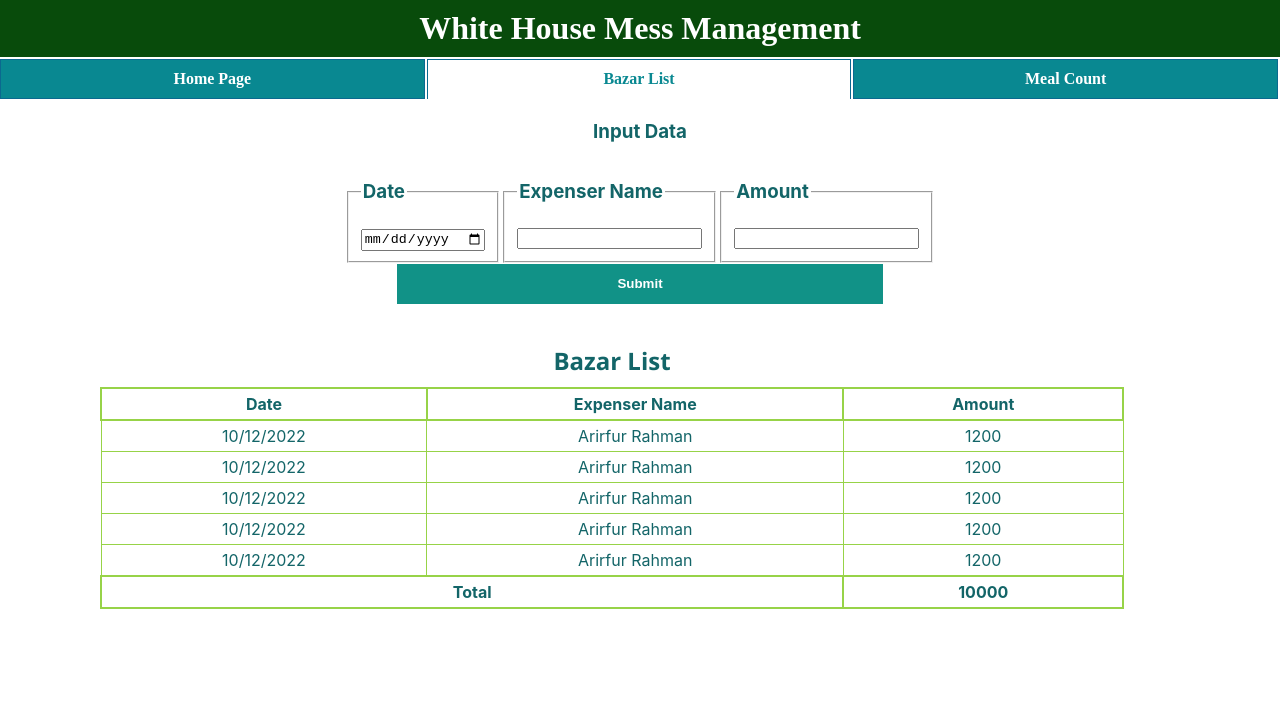
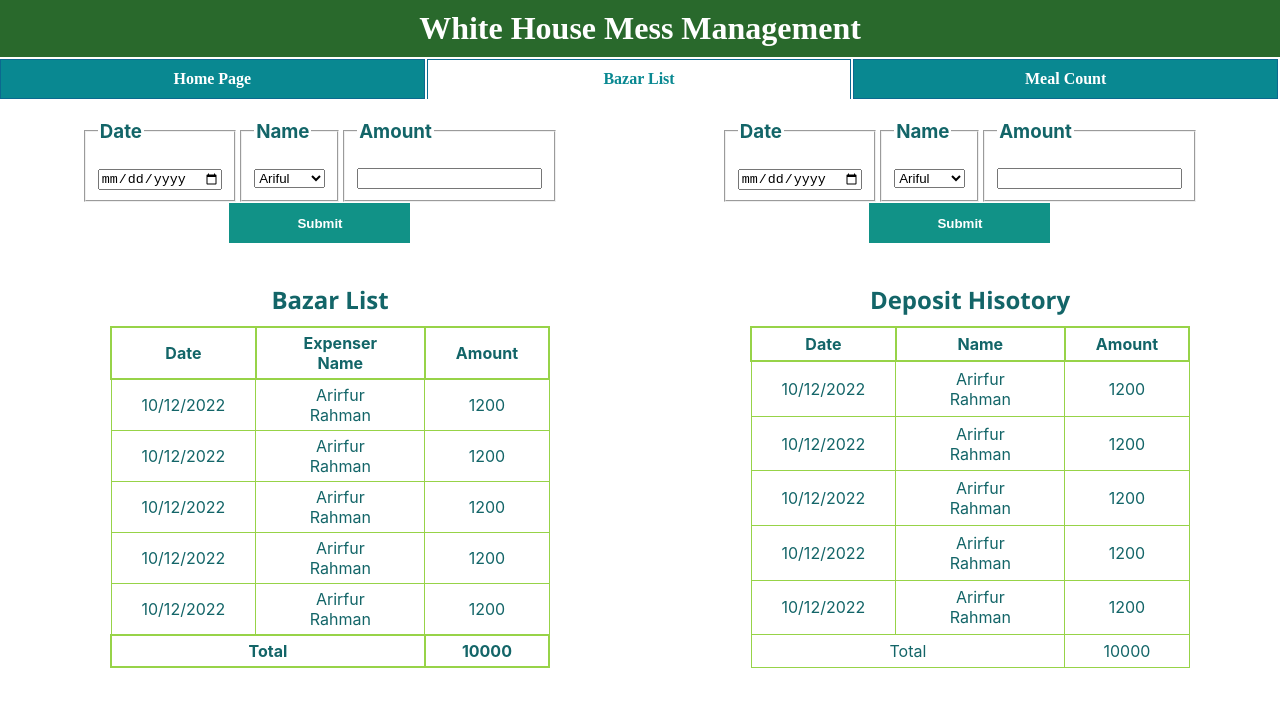
Before and after one commit to aasourav/MessManagement, a React (Create React App) app in the folder frontend/: page /bazar in a window 1280 px wide. Shown: the top 706 px of the page. Built offline with nearby package versions, Linux system fonts and the light colour scheme.

Commit message:
Just normal front end view corrections

```diff
--- a/frontend/src/component/headerComponent/navbar/Navbar.jsx
+++ b/frontend/src/component/headerComponent/navbar/Navbar.jsx
@@ -3,9 +3,9 @@ import './navbar.css';
 export default function Navbar(){
         return(
             <div className="navbar">
-                    <NavLink end to='/' activeClassName='active' className='input'> Home Page </NavLink>
-                    <NavLink end to='/bazar' activeClassName='active' className='input'> Bazar List</NavLink>
-                    <NavLink end to='/meal' activeClassName='active' className='input'> Meal Count </NavLink>
+                    <NavLink end to='/'  className='input'> Home Page </NavLink>
+                    <NavLink end to='/bazar'  className='input'> Bazar List</NavLink>
+                    <NavLink end to='/meal'  className='input'> Meal Count </NavLink>
                 {/* <input type="button" value="Home Page" />
                 <input type="button" value="Bazar List" />
                 <input type="button" value="Meal Count" />
--- a/frontend/src/component/headerComponent/titlebar/titlebar.css
+++ b/frontend/src/component/headerComponent/titlebar/titlebar.css
@@ -1,5 +1,5 @@
 .App{
-    background-color: rgb(8, 75, 11);
+    background-color: rgb(41, 105, 44);
     color: #fff;
 }
 .title{
--- a/frontend/src/component/sectionComponent/baxzarList/Bazar.jsx
+++ b/frontend/src/component/sectionComponent/baxzarList/Bazar.jsx
@@ -4,18 +4,45 @@ export default function Bazar(){
         const arr = [1,2,3,4,5]
         return(
             <div className="main">
+                <div className='form_data'>
                     <form action="">
-                        <div className="inputData">
-                            <h3>Input Data</h3>
-                        </div>
-                        <div className="fieldSet">
+
+
+                        <div className="fieldSet fset">
                                 <fieldset>
                                     <legend> <h3>Date</h3></legend>
                                     <input type="date" name="" id="" />
                                 </fieldset>
                                 <fieldset>
-                                <legend> <h3>Expenser Name</h3></legend>
+                                <legend> <h3>Name</h3></legend>
+                                    <select name="" id="">
+                                        <option value="">Ariful</option>
+                                        <option value="">Sourav</option>
+                                        <option value="">Mannan</option>
+                                    </select>
+                                </fieldset>
+                                <fieldset>
+                                    <legend> <h3>Amount</h3></legend>
                                     <input type="text" name="" id="" />
+                                </fieldset>
+
+
+                        </div>
+                        <input className="submit" type="button" value="Submit" />
+                    </form>
+                    <form action="">
+                        <div className="fieldSet fset1">
+                                <fieldset>
+                                    <legend> <h3>Date</h3></legend>
+                                    <input type="date" name="" id="" />
+                                </fieldset>
+                                <fieldset>
+                                    <legend> <h3>Name</h3></legend>
+                                    <select name="" id="">
+                                        <option value="">Ariful</option>
+                                        <option value="">Sourav</option>
+                                        <option value="">Mannan</option>
+                                    </select>
                                 </fieldset>
                                 <fieldset>
                                     <legend> <h3>Amount</h3></legend>
@@ -24,8 +51,11 @@ export default function Bazar(){
                         </div>
                         <input className="submit" type="button" value="Submit" />
                     </form>
+                </div>
+                <div className="table_data">
                     <table>
                         <caption>Bazar List</caption>
+                        <tbody>
                             <tr>
                                 <th>Date</th>
                                 <th>Expenser Name</th>
@@ -38,7 +68,29 @@ export default function Bazar(){
                                 <th colSpan={2}>Total</th>
                                 <th>10000</th>
                             </tr>
+                        </tbody>
+
                     </table>
+                    <table>
+                        <caption>Deposit Hisotory</caption>
+                        <tbody>
+                        <tr>
+                            <th>Date</th>
+                            <th>Name</th>
+                            {/*next update expenser name
+                            will be in dropdown list */}
+                            <th>Amount</th>
+                        </tr>
+                        <List lists={arr}/>
+                        <tr>
+                            <td colSpan={2}>Total</td>
+                            <td>10000</td>
+                        </tr>
+                        </tbody>
+
+                    </table>
+                </div>
+
             </div>
         )
 
--- a/frontend/src/component/sectionComponent/baxzarList/bazar.css
+++ b/frontend/src/component/sectionComponent/baxzarList/bazar.css
@@ -1,13 +1,26 @@
 .main{
     color: rgb(19, 101, 104);
+    display:flex;
+    flex-direction: row;
+}
+.form_data{
     display: flex;
-    flex-direction: column;
     align-items: center;
+    flex-direction: row;
+    justify-content:space-around;
+    width: 100%;
+}
+.table_data{
+    margin-left: 10px;
+    /* background-color: blueviolet; */
+    width: 100%;
+    display: flex;
 }
 form .fieldSet{
     display: flex;
-    justify-content: center;
+
 }
+
 form{
     display: flex;
     flex-direction: column;
--- a/frontend/src/component/sectionComponent/baxzarList/component/List.jsx
+++ b/frontend/src/component/sectionComponent/baxzarList/component/List.jsx
@@ -2,10 +2,10 @@ export default function List({lists}){
         return(
             <>
                 {lists.map(()=>(
-                    <tr>
-                        <td>10/12/2022</td>
-                        <td>Arirfur Rahman</td>
-                        <td>1200</td>
+                    <tr key={Math.random()}>
+                        <td key={Math.random()}>10/12/2022</td>
+                        <td key={Math.random()}>Arirfur Rahman</td>
+                        <td key={Math.random()}>1200</td>
                     </tr>
                 ))}
             </>
--- a/frontend/src/component/sectionComponent/home/Home.jsx
+++ b/frontend/src/component/sectionComponent/home/Home.jsx
@@ -13,7 +13,7 @@ export default function Home(){
                 </div>
                 <table>
                     <caption>
-                        <h3>Members Shortcut Information View</h3>
+                        <h3>Members Shortcut Information</h3>
                     </caption>
                     <tr>
                         <th>Name</th>
--- a/frontend/src/component/sectionComponent/meadCount/Meal.jsx
+++ b/frontend/src/component/sectionComponent/meadCount/Meal.jsx
@@ -5,9 +5,6 @@ export default function Meal(){
         return(
             <div>
                 <form action="">
-                        <div className="inputData">
-                            <h3>Input Data</h3>
-                        </div>
                         <div className="fieldSet">
                             <fieldset>
                                 <legend> <h3>Date</h3></legend>
@@ -21,7 +18,7 @@ export default function Meal(){
                                         <option value="">Ariful</option>
                                         <option value="">Sourav</option>
                                         <option value="">Mannan</option>
-                                    </select>
+                                </select>
                             </fieldset>
                             <fieldset>
                                 <legend> <h3>Input Meal</h3></legend>
--- a/frontend/src/component/sectionComponent/meadCount/component/MealList.jsx
+++ b/frontend/src/component/sectionComponent/meadCount/component/MealList.jsx
@@ -2,11 +2,11 @@ export default function MealList({lists}){
     return(
         <>
             {lists.map(()=>(
-            <tr>
-                <td>12/16/2022</td>
-                <td>1.4</td>
-                <td>1.4</td>
-                <td>1.4</td>
+            <tr key={Math.random()}>
+                <td key={Math.random()}>12/16/2022</td>
+                <td key={Math.random()}>1.4</td>
+                <td key={Math.random()}>1.4</td>
+                <td key={Math.random()}>1.4</td>
             </tr>
         ))}
         </>
```
Lines whose indentation alone changed are shown as unchanged.
